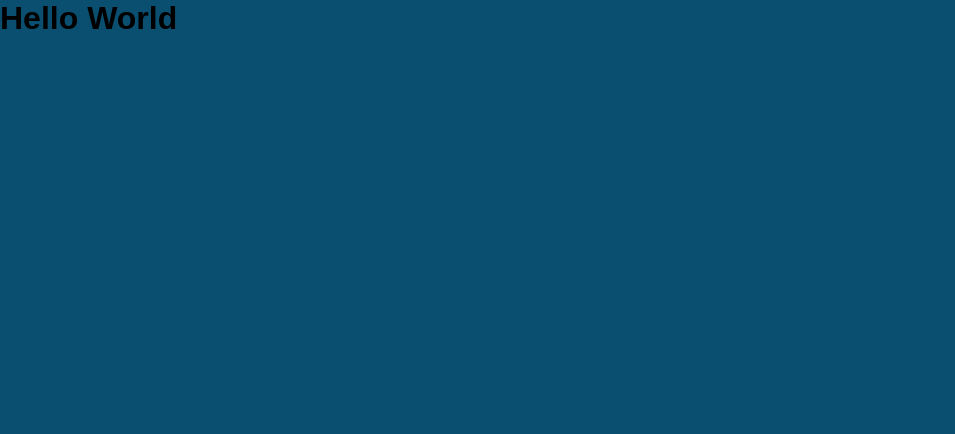
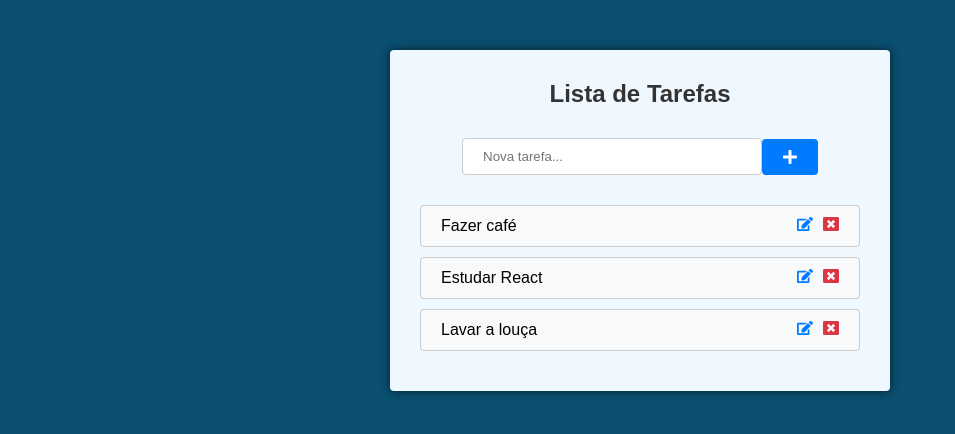
Before and after one commit to GabrielSantos777/JavaScript-TypeScript---Estudos, a React (Create React App) app in the folder secao_14_React_basico/a01_app/: page / in a window 1280 px wide. Shown: the top 434 px of the page, without its empty margins (0-955 px from the left). Built offline with nearby package versions, Linux system fonts and the light colour scheme.

Commit message:
criação de um form e estilização de uma lista de tarefas

```diff
--- a/secao_14_React_basico/a01_app/package.json
+++ b/secao_14_React_basico/a01_app/package.json
@@ -9,6 +9,7 @@
     "@testing-library/user-event": "^13.5.0",
     "react": "^19.2.4",
     "react-dom": "^19.2.4",
+    "react-icons": "^5.6.0",
     "react-scripts": "5.0.1",
     "web-vitals": "^2.1.4"
   },
@@ -37,7 +38,6 @@
     ]
   },
   "devDependencies": {
-    "@eslint/js": "^10.0.1",
     "babel-eslint": "^10.1.0",
     "eslint": "^8.57.1",
     "eslint-plugin-react": "^7.37.5",
--- a/secao_14_React_basico/a01_app/src/App.js
+++ b/secao_14_React_basico/a01_app/src/App.js
@@ -1,10 +1,9 @@
 import React from "react";
+import Main from "./components/Main";
 import './App.css';
 
-function App(){
+export default function App(){
   return(
-    <h1>Hello World</h1>
+    <Main />
   )
 }
-
-export default App;
--- /dev/null
+++ b/secao_14_React_basico/a01_app/src/components/Main.css
@@ -0,0 +1,70 @@
+.main {
+    background-color: aliceblue;
+    padding: 30px;
+    margin: 50px auto;
+    max-width: 500px;
+    border-radius: 4px;
+    box-shadow: 0 0 10px rgba(0, 0, 0, 0.6);
+}
+
+.main h1 {
+    font-size: 24px;
+    margin-bottom: 20px;
+    color: #333;
+    text-align: center;
+}
+
+.form {
+    margin-top: 30px;
+    display: flex;
+    align-items: center;
+    justify-content: center;
+}
+
+.form input {
+    padding: 10px 20px;
+    width: 100%;
+    max-width: 300px;
+    border: 1px solid #ccc;
+    border-radius: 4px;
+}
+
+.form button {
+    padding: 10px 20px;
+    background-color: #007bff;
+    color: white;
+    border: none;
+    border-radius: 4px;
+    cursor: pointer;
+    display: flex;
+    align-items: center;
+    justify-content: center;
+}
+
+.tarefas{
+    margin-top: 30px;
+    list-style: none;
+    padding: 0;
+}
+
+.tarefas li {
+    padding: 10px 20px;
+    background-color: #f8f9fa;
+    border: 1px solid #ccc;
+    border-radius: 4px;
+    margin-bottom: 10px;
+    display: flex;
+    align-items: center;
+    justify-content: space-between;
+}
+
+.tarefas li .edit {
+    color: #007bff;
+    margin-right: 10px;
+    cursor: pointer;
+}
+
+.tarefas li .delete {
+    color: #dc3545;
+    cursor: pointer;
+}
--- /dev/null
+++ b/secao_14_React_basico/a01_app/src/components/Main.jsx
@@ -0,0 +1,65 @@
+import React, { Component } from "react";
+import "./Main.css";
+
+// FORM
+import { FaPlus, FaWindowClose } from "react-icons/fa";
+
+// TAREFAS
+import { FaEdit } from "react-icons/fa";
+
+export default class Main extends Component {
+    // constructor(props){
+    //     super(props);
+
+    //     this.state = {
+    //         novaTarefa: "",
+
+    //     }
+
+    //     this.valida = this.valida.bind(this);
+    // }
+
+    state = {
+        novaTarefa: "",
+        tarefas: ["Fazer café", "Estudar React", "Lavar a louça"],
+    };
+
+    handleChange = (e) => {
+        this.setState({
+            novaTarefa: e.target.value,
+        });
+    };
+
+    render() {
+        const { novaTarefa, tarefas } = this.state;
+
+        return (
+            <div className="main">
+                <h1>Lista de Tarefas</h1>
+
+                <form className="form">
+                    <input
+                        onChange={this.handleChange}
+                        type="text"
+                        placeholder="Nova tarefa..."
+                        value={novaTarefa}
+                    />
+                    <button type="submit">
+                        <FaPlus />
+                    </button>
+                </form>
+                <ul className="tarefas">
+                    {tarefas.map((tarefa, index) => (
+                        <li key={index}>
+                            {tarefa}
+                            <div>
+                                <FaEdit className="edit"/>
+                                <FaWindowClose className="delete"/>
+                            </div>
+                        </li>
+                    ))}
+                </ul>
+            </div>
+        );
+    }
+}
```
Also changed, not shown: 1 other file (tests, documents, lock files or other folders).
